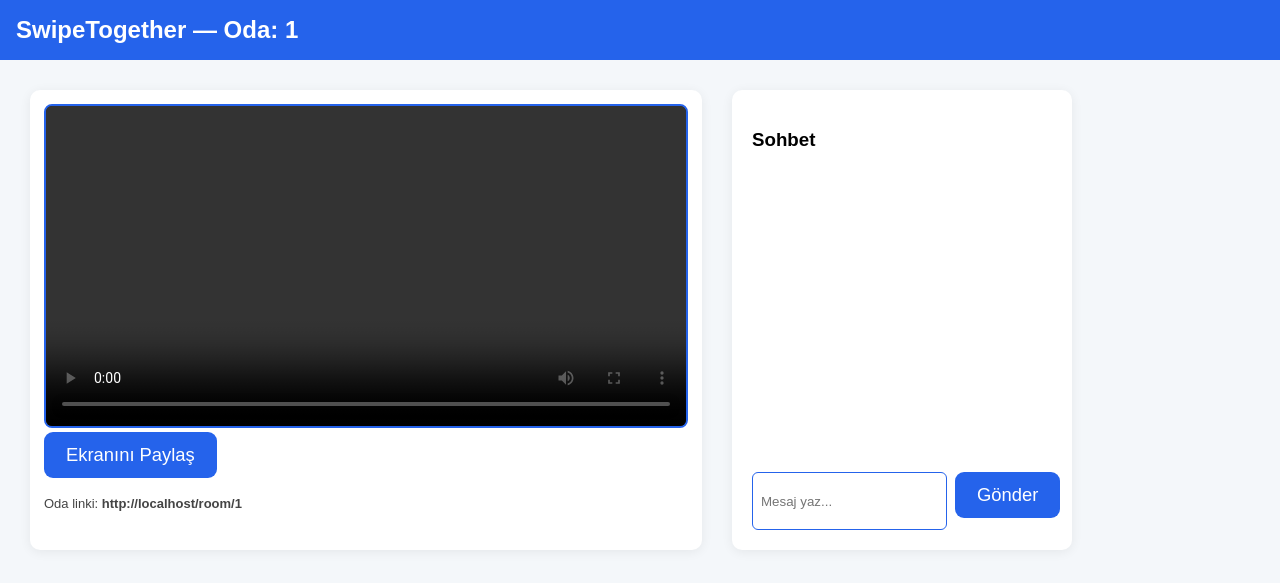
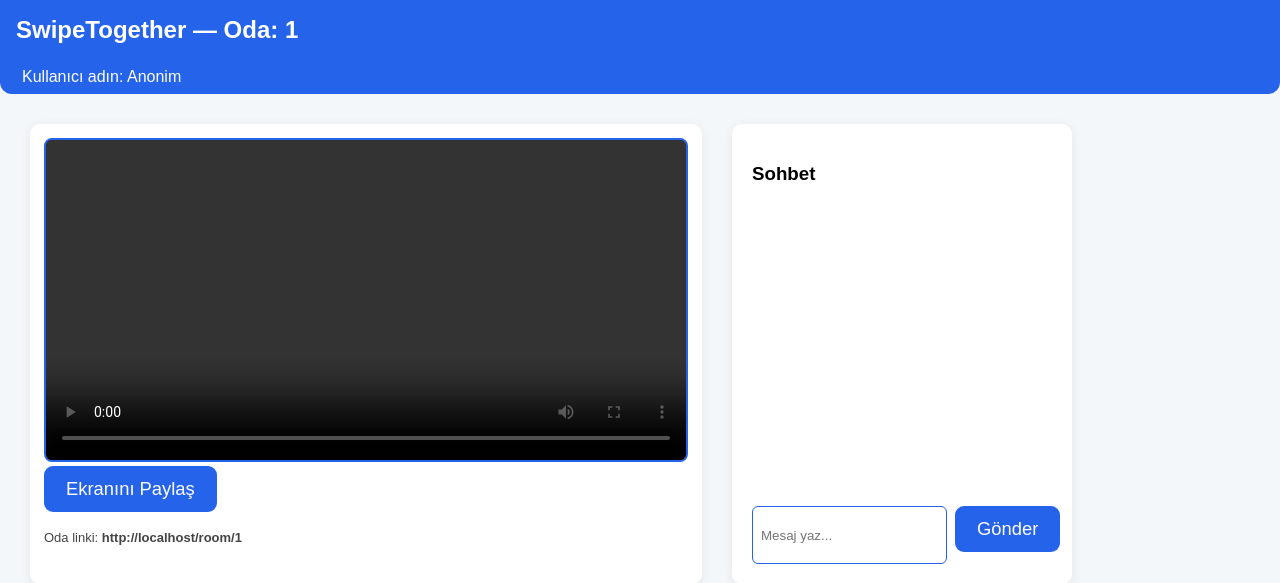
Before and after one commit to lumiboi/swipe, a Flask app: page /room/1 in a window 1280 px wide. Shown: the top 583 px of the page. Run offline with Flask 3, Linux system fonts and the light colour scheme; some libraries are stand-ins or nearby versions.

Commit message:
Update room.html

```diff
--- a/templates/room.html
+++ b/templates/room.html
@@ -16,10 +16,12 @@
     .main-btn { background: #2563eb; color: #fff; border: none; font-size: 1.15em; padding: 12px 22px; border-radius: 9px; cursor: pointer; margin-bottom: 12px; }
     .main-btn:hover { background: #1e40af; }
     .share-link { font-size: 13px; color: #444; margin-top: 6px; }
+    .username-bar { background: #2563eb; color: #fff; padding: 8px 22px; font-size: 1em; border-radius: 0 0 12px 12px; }
   </style>
 </head>
 <body>
   <div style="background:#2563eb;color:#fff;padding:16px;font-size:1.5em;font-weight:bold;">SwipeTogether — Oda: {{ room_id }}</div>
+  <div id="usernameBar" class="username-bar"></div>
   <div class="flex">
     <div class="video-box">
       <video id="screen" autoplay playsinline controls></video>
@@ -43,24 +45,25 @@
     const room = "{{ room_id }}";
     const socket = io();
     document.getElementById("roomlink").innerText = window.location.href;
+    // Kullanıcı adı
+    let username = localStorage.getItem("swipetogether_username") || "Anonim";
+    document.getElementById("usernameBar").innerText = "Kullanıcı adın: " + username;
     let isSharing = false;
     let peers = {}; // {socketId: peer}
     let myStream = null;
     let isScreenSharer = false;
 
     // Odaya katıldığını bildir
-    socket.emit("join", { room });
+    socket.emit("join", { room, username });
 
-    // Diğer kullanıcılar odaya katıldığında ekran paylaşımı yapan varsa ona haber ver
-    socket.on("user-joined", ({ sid }) => {
+    // Yeni katılan izleyiciye ekran paylaşımı (initiator: true sadece screen sharer'da)
+    socket.on("user-joined", ({ sid, username: otherName }) => {
       if (isScreenSharer && myStream) {
-        // Yeni katılan izleyiciye ekranı paylaş
         let peer = new SimplePeer({ initiator: true, trickle: false, stream: myStream });
         peers[sid] = peer;
         peer.on("signal", signal => {
           socket.emit("signal", { room, signal, target: sid });
         });
-        // Peer ile bağlantı kurulduğunda bir şey yapmaya gerek yok
       }
     });
 
@@ -68,7 +71,7 @@
     socket.on("signal", data => {
       let sid = data.sid || data.target; // sinyal gönderenin veya hedefin id'si
       if (!peers[sid]) {
-        // Ekran izleyici peer'ı (stream istemez)
+        // İzleyici (initiator: false)
         let peer = new SimplePeer({ initiator: false, trickle: false });
         peers[sid] = peer;
         peer.on("signal", signal => {
@@ -93,17 +96,8 @@
         isScreenSharer = true;
         document.getElementById("screen").srcObject = stream;
         document.getElementById("shareBtn").disabled = true;
-        // Odaya bağlı diğer herkese ekranı paylaş
+        // Oda katılımcılarını iste
         socket.emit("get-users", { room });
-        // Herkes için peer oluştur
-        socket.on("user-joined", ({ sid }) => {
-          if (sid === socket.id) return;
-          let peer = new SimplePeer({ initiator: true, trickle: false, stream });
-          peers[sid] = peer;
-          peer.on("signal", signal => {
-            socket.emit("signal", { room, signal, target: sid });
-          });
-        });
       }).catch(e => alert("Ekran paylaşımı başlatılamadı: " + e));
     }
 
@@ -112,13 +106,13 @@
       e.preventDefault();
       const msg = document.getElementById("chatInput").value;
       if (msg.trim()) {
-        socket.emit("chat", { room, msg });
-        appendMsg("Sen", msg);
+        socket.emit("chat", { room, msg, username });
+        appendMsg(username, msg);
         document.getElementById("chatInput").value = "";
       }
     }
     socket.on("chat", data => {
-      appendMsg("Diğer", data.msg);
+      appendMsg(data.username || "Diğer", data.msg);
     });
 
     function appendMsg(from, text) {
```
